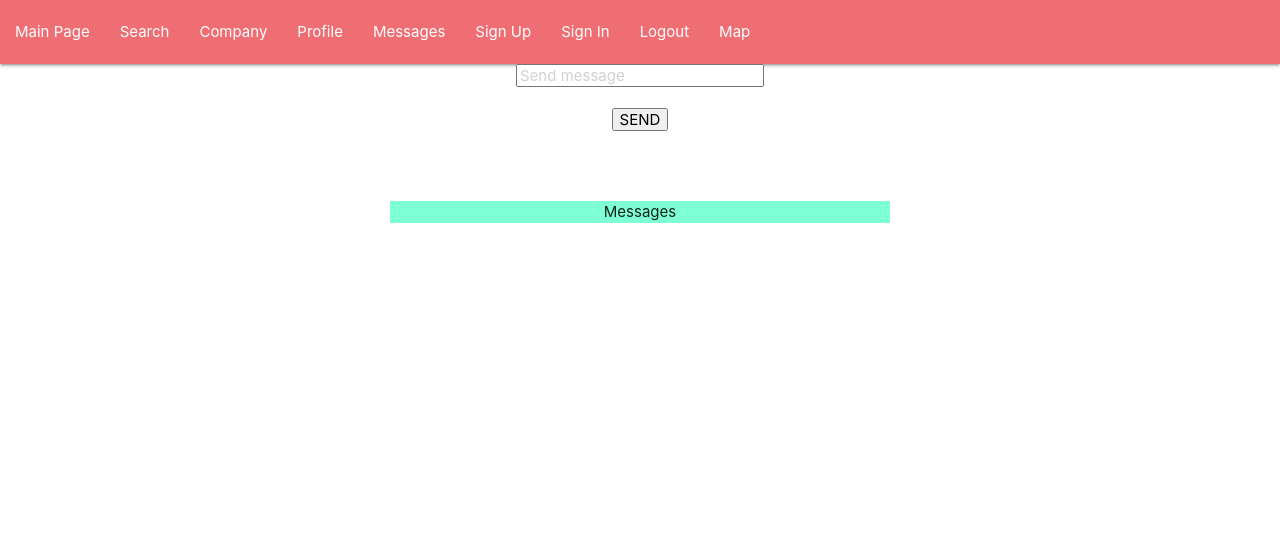
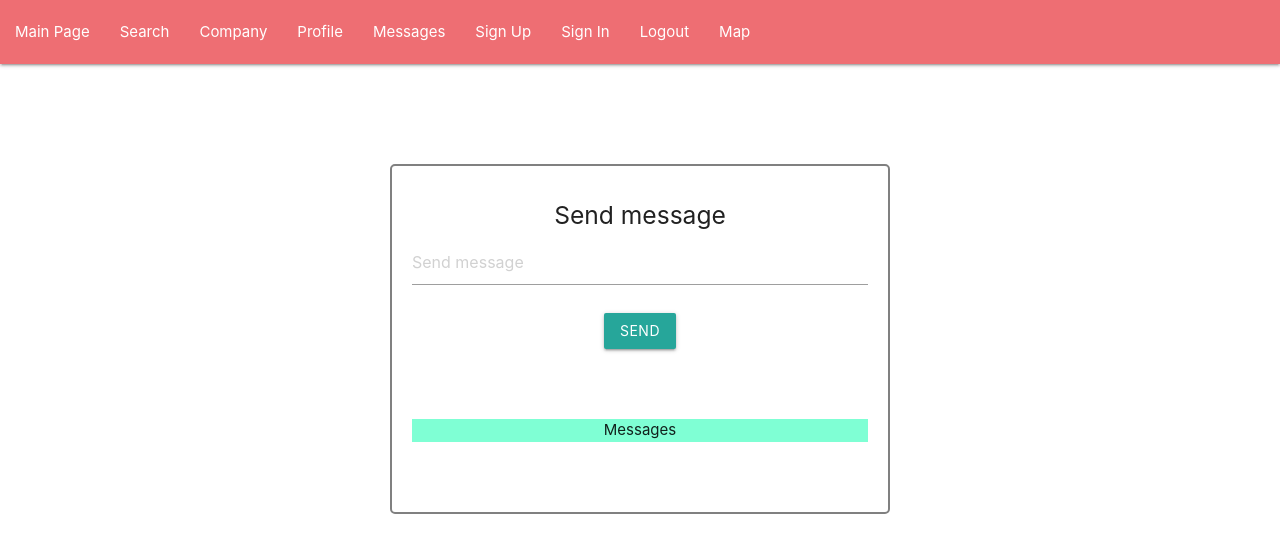
Before and after one commit to Olya-Nik/JoinTravel, a React (Create React App) app in the folder frontend/: page /messages in a window 1280 px wide. Shown: the top 552 px of the page. Built offline with nearby package versions, Linux system fonts and the light colour scheme.

Commit message:
messages

```diff
--- a/frontend/src/App.js
+++ b/frontend/src/App.js
@@ -3,7 +3,6 @@ import './App.css';
 import Main from "./components/Main"
 import Navbar from "./components/Navbar"
 import Profile from "./components/Profile"
-import Logout from './components/Logout'
 import Map from "./components/Map"
 import ProfileReady from "./components/ProfileReady"
 import Company from "./components/Company"
--- a/frontend/src/components/Login.js
+++ b/frontend/src/components/Login.js
@@ -1,5 +1,6 @@
 import React, { Component } from 'react';
 import { Button } from 'react-materialize';
+import fbIcon from '../icons/facebook.png';
 
 class Login extends Component {
   constructor(props) {
@@ -72,9 +73,9 @@ class Login extends Component {
             >
               Login User
             </Button>
-            <a className="facebook" href="/auth/facebook">
-              <span className="iconF">facebook</span>
-            </a>
+            <div><a className="facebookIcon" href="/auth/facebook">
+              <img src={fbIcon} />
+            </a></div>
           </div>
         </div>
       </div>
--- a/frontend/src/components/Messages.js
+++ b/frontend/src/components/Messages.js
@@ -1,6 +1,7 @@
 import React, { Component } from 'react';
 import { connect } from 'react-redux';
 import { addMessAC, addMongoMessAC } from '../redux/actions';
+import { Button } from 'react-materialize';
 
 class Messages extends Component {
   constructor(props) {
@@ -53,9 +54,10 @@ class Messages extends Component {
   render() {
     return (
       <div className="messages">
+        <h5>Send message</h5>
         <div className="messagesInput">
           <input
-            type="text 1"
+            type="text"
             placeholder="Send message"
             onChange={this.changeMess}
             value={this.state.message}
@@ -63,9 +65,9 @@ class Messages extends Component {
         </div>
 
         <div className="button">
-          <button className="loginButton" type="submit" onClick={this.onSubmit}>
+          <Button className="loginButton" type="submit" onClick={this.onSubmit}>
             SEND
-          </button>
+          </Button>
         </div>
 
         <div className="messagesField">
--- a/frontend/src/components/Register.js
+++ b/frontend/src/components/Register.js
@@ -1,5 +1,6 @@
 import React, { Component } from 'react';
 import { Button } from 'react-materialize';
+import fbIcon from '../icons/facebook.png';
 
 class Register extends Component {
   constructor(props) {
@@ -70,9 +71,11 @@ class Register extends Component {
               Register User
             </Button>
 
-            <a className="facebook" href="/auth/facebook">
-              <span className="iconF">facebook</span>
-            </a>
+            <div>
+              <a className="facebookIcon" href="/auth/facebook">
+                <img src={fbIcon} />
+              </a>
+            </div>
           </div>
         </div>
       </div>
--- a/frontend/src/index.css
+++ b/frontend/src/index.css
@@ -37,3 +37,13 @@ code {
   margin-left: auto;
   margin-block-end: 30px;
 }
+
+.messages {
+  margin-top: 100px;
+  width: 500px;
+  margin-right: auto;
+  margin-left: auto;
+  padding: 20px;
+  border-radius: 5px;
+  border: 2px solid grey;
+}
```
Also changed, not shown: 2 other files (tests, documents, lock files or other folders).
